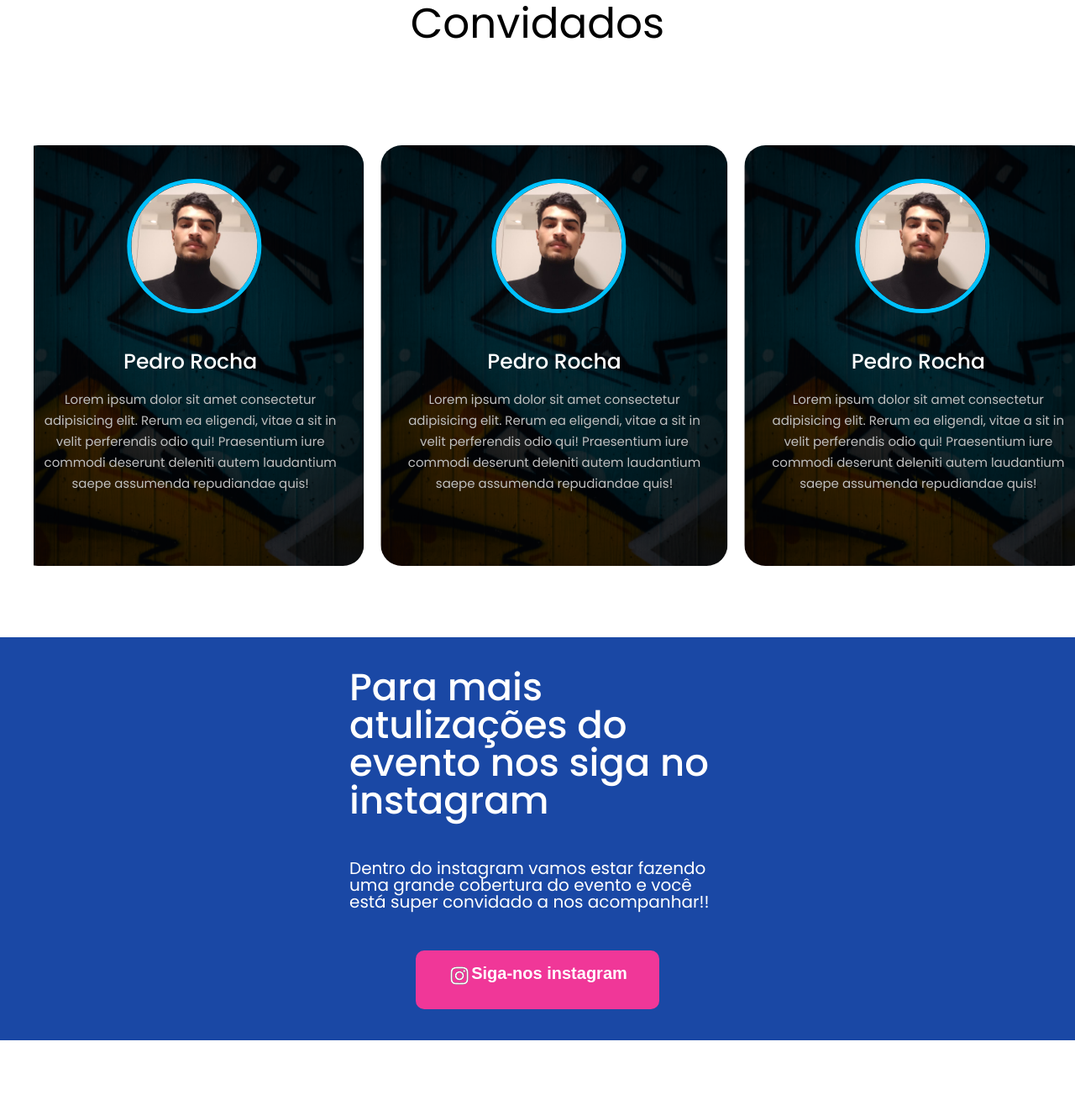
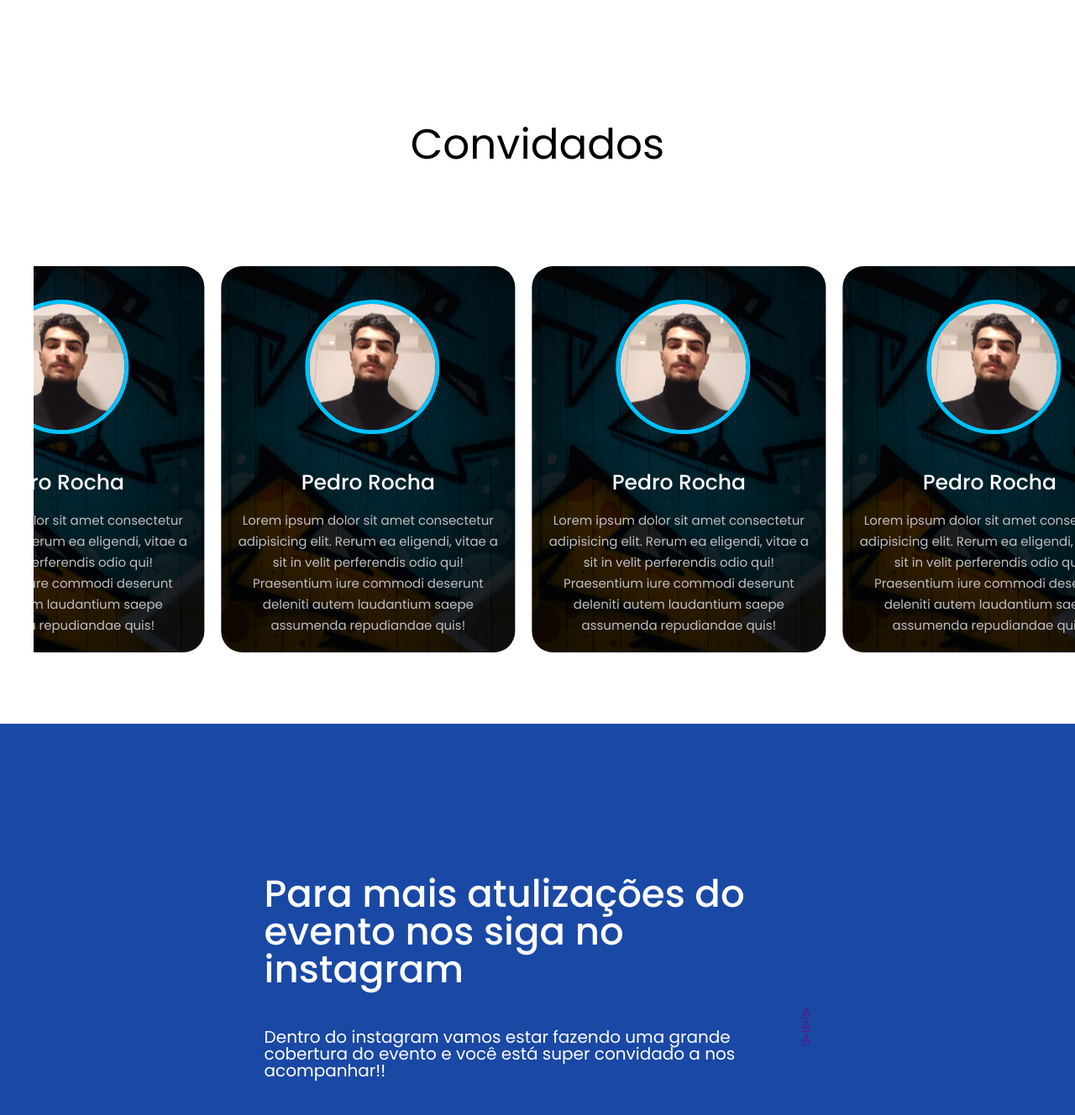
Before and after one commit to WilliamP-Araujo/PAQCon, a plain HTML site: page index.html in a window 1280 px wide. Shown: the part 1472-2800 px from the top of the page at 84% size. Before the commit the page ends 2711 px from the top, so only its background shows below. Drawn offline with Linux system fonts and the light colour scheme; a web font is replaced by a local one.

Commit message:
atualização de layout css

```diff
--- a/index.html
+++ b/index.html
@@ -192,6 +192,14 @@
                 <button><img src="src/img/Instagram.svg" alt="instagram">Siga-nos instagram</button>
             </div>
 
+            <div>
+                <nav class="rodape-links">
+                    <a href=""><h2>A</h2></a>
+                    <a href=""><h2>A</h2></a>
+                    <a href=""><h2>A</h2></a>
+                </nav>
+            </div>
+
         </footer>
     </main>
     <script src="src/js/script.js"></script>
--- a/src/assets/carrosel.css
+++ b/src/assets/carrosel.css
@@ -33,8 +33,9 @@
     width: 100%;
 }
 .cartao{
-    width: calc((100% - 120px) / 5); /* Ajuste a largura dos cartões */
-    max-width: none; /* Remova o limite máximo de largura */
+    width: calc((100% - 50px) / 5); /* Ajuste a largura dos cartões */
+    max-width: 350px;
+    max-height: 460px; /* Remova o limite máximo de largura */
     flex: 0 0 auto; /* Evite que os cartões encolham */
     border-radius: 25px;
     background-image: url('Rafael_pedro.png');
--- a/src/assets/cronometro.css
+++ b/src/assets/cronometro.css
@@ -3,11 +3,12 @@
 @import url('https://fonts.googleapis.com/css2?family=Bangers&family=Poppins:ital,wght@0,100;0,200;0,300;0,400;0,500;0,600;0,700;0,800;0,900;1,100;1,200;1,300;1,400;1,500;1,600;1,700;1,800;1,900&display=swap');
 
 .section-2 {
-    min-height: 70vh;
+    min-height: 80vh;
     display: flex;
     align-items: center;
     justify-content: center;
     flex-direction: column;
+    margin-top: 5%;
 
 }
 
@@ -15,7 +16,7 @@
     font-family: "Poppins", sans-serif;
     font-size: 20px;
     color: #494747;
-    margin: 0.5em;
+    margin: 3%;
 }
 
 .texto-data-paqcon2 {
--- a/src/assets/rodape.css
+++ b/src/assets/rodape.css
@@ -1,7 +1,7 @@
 @import url('https://fonts.googleapis.com/css2?family=Poppins:ital,wght@0,100;0,200;0,300;0,400;0,500;0,600;0,700;0,800;0,900;1,100;1,200;1,300;1,400;1,500;1,600;1,700;1,800;1,900&display=swap');
 
 footer{
-    min-height: 60vh;
+    min-height: 90vh;
     font-family: "Poppins", sans-serif;
     background-color: #1A48A5;
     display: flex;
@@ -13,7 +13,7 @@ footer{
     display: flex;
     flex-direction: column;
     align-items: center;
-    max-width: 35%;
+    max-width: 50%;
 
 }
 
```
Also changed, not shown: src/img/Vector.svg (added).
